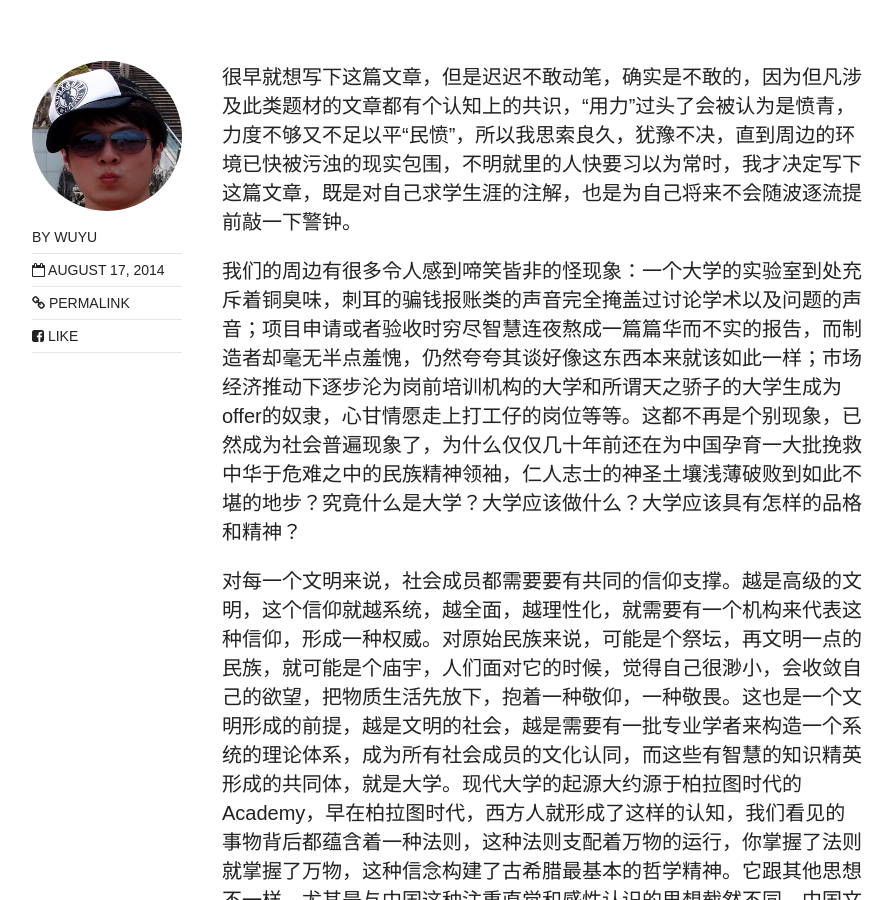
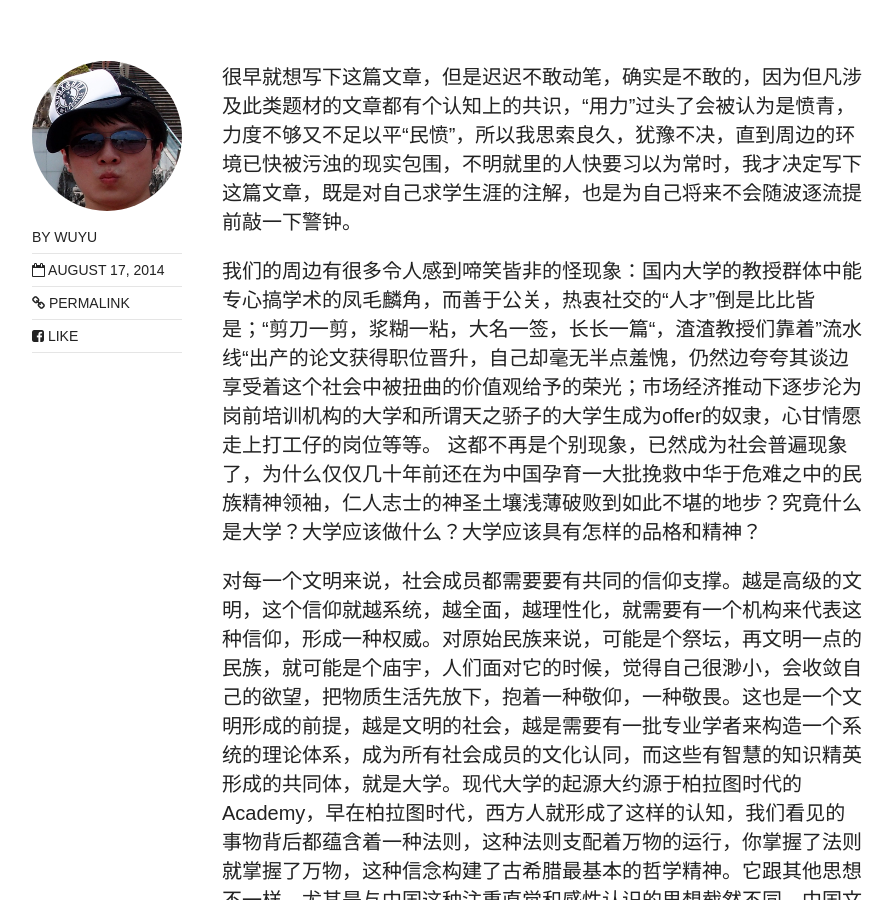
Before and after one commit to wuyu201321060203/wuyu201321060203.github.io, a Jekyll site: the page built from _posts/2014-08-17-dd.md, in a window 1280 px wide and 900 px high, scrolled down 806 px. Shown: the whole window, without its empty margins (128-1021 px from the left). Built offline with Jekyll 4.4.1, drawn with Linux system fonts in a browser that asks for light colours; nearby versions of some CDN libraries; comment, search, counter and statistics services are not loaded.

Commit message:
first post of dd

```diff
--- a/_posts/2014-08-17-dd.md
+++ b/_posts/2014-08-17-dd.md
@@ -14,7 +14,8 @@ share: true
 
 很早就想写下这篇文章，但是迟迟不敢动笔，确实是不敢的，因为但凡涉及此类题材的文章都有个认知上的共识，“用力”过头了会被认为是愤青，力度不够又不足以平“民愤”，所以我思索良久，犹豫不决，直到周边的环境已快被污浊的现实包围，不明就里的人快要习以为常时，我才决定写下这篇文章，既是对自己求学生涯的注解，也是为自己将来不会随波逐流提前敲一下警钟。
 
-我们的周边有很多令人感到啼笑皆非的怪现象：一个大学的实验室到处充斥着铜臭味，刺耳的骗钱报账类的声音完全掩盖过讨论学术以及问题的声音；项目申请或者验收时穷尽智慧连夜熬成一篇篇华而不实的报告，而制造者却毫无半点羞愧，仍然夸夸其谈好像这东西本来就该如此一样；市场经济推动下逐步沦为岗前培训机构的大学和所谓天之骄子的大学生成为offer的奴隶，心甘情愿走上打工仔的岗位等等。这都不再是个别现象，已然成为社会普遍现象了，为什么仅仅几十年前还在为中国孕育一大批挽救中华于危难之中的民族精神领袖，仁人志士的神圣土壤浅薄破败到如此不堪的地步？究竟什么是大学？大学应该做什么？大学应该具有怎样的品格和精神？
+我们的周边有很多令人感到啼笑皆非的怪现象：国内大学的教授群体中能专心搞学术的凤毛麟角，而善于公关，热衷社交的“人才”倒是比比皆是；“剪刀一剪，浆糊一粘，大名一签，长长一篇“，渣渣教授们靠着”流水线“出产的论文获得职位晋升，自己却毫无半点羞愧，仍然边夸夸其谈边享受着这个社会中被扭曲的价值观给予的荣光；市场经济推动下逐步沦为岗前培训机构的大学和所谓天之骄子的大学生成为offer的奴隶，心甘情愿走上打工仔的岗位等等。 这都不再是个别现象，已然成为社会普遍现象了，为什么仅仅几十年前还在为中国孕育一大批挽救中华于危难之中的民族精神领袖，仁人志士的神圣土壤浅薄破败到如此不堪的地步？究竟什么是大学？大学应该做什么？大学应该具有怎样的品格和精神？
+
 
 对每一个文明来说，社会成员都需要要有共同的信仰支撑。越是高级的文明，这个信仰就越系统，越全面，越理性化，就需要有一个机构来代表这种信仰，形成一种权威。对原始民族来说，可能是个祭坛，再文明一点的民族，就可能是个庙宇，人们面对它的时候，觉得自己很渺小，会收敛自己的欲望，把物质生活先放下，抱着一种敬仰，一种敬畏。这也是一个文明形成的前提，越是文明的社会，越是需要有一批专业学者来构造一个系统的理论体系，成为所有社会成员的文化认同，而这些有智慧的知识精英形成的共同体，就是大学。现代大学的起源大约源于柏拉图时代的Academy，早在柏拉图时代，西方人就形成了这样的认知，我们看见的事物背后都蕴含着一种法则，这种法则支配着万物的运行，你掌握了法则就掌握了万物，这种信念构建了古希腊最基本的哲学精神。它跟其他思想不一样，尤其是与中国这种注重直觉和感性认识的思想截然不同。中国文明起源于黄河和长江流域的两河文明，丰富的自然资源和得天独厚的环境成为农业文明孕育最好的温床，这种自然主义的文明使人们的生活完全依靠大地，天空，靠四季轮回，靠土地里面长出的东西，靠自然生态的循环。但这种优势辩证地看也是一种劣势，中国人只想着种好地就行了，逐步习惯于以感性的认识去了解周边的世界，进而建立人与人之间的关系，谁还会有闲心去探索自然的规律，探索天空的智慧。而古希腊没有中国这么好的运气，没有丰富的资源物产，土壤贫瘠，山上光秃秃，动不动水土还要来个流失，靠农业根本养不活人，所以，希腊历史上经过几次反复，克里特文明，迈锡尼文明，总是几百年就不行了，可能都是这个原因。后来多利亚人崛起，当这块土地提供的粮食接近危险的极限时，他们受了腓尼基人的贸易活动的影响，不再靠土地上的收获直接养活自己，而是靠航海，商业，还有手工业，与外部的生产分工和相互贸易来实现生活的供给。商人们行驶茫茫大海中，看到的就是太阳，月亮，星星，于是他们的天文学，几何学就很发达，商人老是盘算着数字比例关系，于是数学思维很发达，毕达哥拉斯主义就产生了。航海与贸易需要发达的手工业，而手工业制品通过商业推广又更加发达，手工业的发达导致了原子论的产生，机械唯物论的产生，导致了最初的分析式的自然科学的产生。古希腊的哲学思想和智慧鼓励人们去寻找万物背后的逻辑、数学、几何学，从这些抽象的理念、概念里探索万物的和谐秩序和规律。这种智慧也得到了非常好的传承，传到亚里士多德，传到亚历山大时期的科学，传到罗马时代的法律，一直传到中世纪的基督教神学。公元12世纪，托马斯•阿奎那经院哲学体系的建立使得基督教柏拉图、亚里士多德的色彩更浓了，人们相信万物虽然是上帝创造的，但是上帝不是乱来的，上帝是按照至善至美的原则，按照至善至美的形式，比如说逻辑，比如说数学，来赋予万物以规律。基督教越来越能够讲道理，讲究严格的理论推理，于是就产生了西方世界最早的一批大学，比如目前公认的世界最早的大学——意大利博罗尼亚大学。这些大学要做的事就是寻找上帝创造这个世界时赋予的规律、规则，一种抽象的道理，要寻找万物背后的法则，而且这个法则是可以推理，可以寻找，可以证明，可以争论出来的。越争论，真理就越明白。最早的大学就开始干这相事情，把道理搞清楚了，什么事情都能够朝有序化、理性化的方向发展。所以，西方的精英们从一开始就相信，社会必须有一种超越任何个人意志，超越物质外表的一种道理，一种规则，一种规律，一种秩序，它虽然抽象，却严格遵守逻辑、数学与实证的规则。这就是希腊理性思维，这就是柏拉图的Academy留下来的精神，这就是现代大学精神。
 
```
Also changed, not shown: _posts/Title3.md (added, +1 -0 lines).
